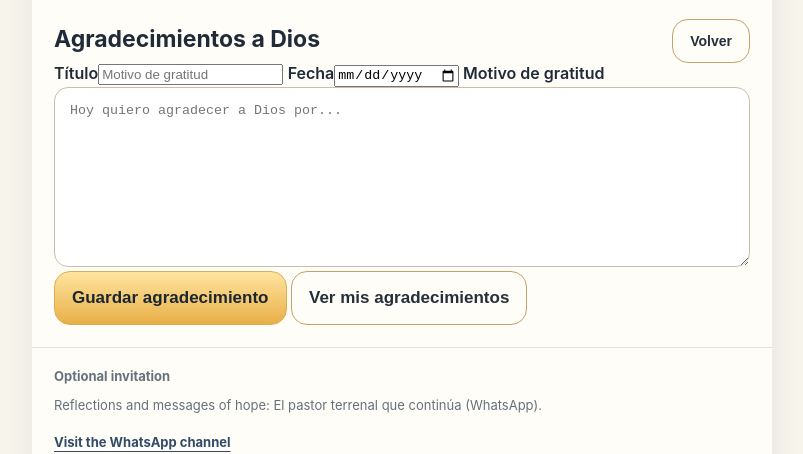
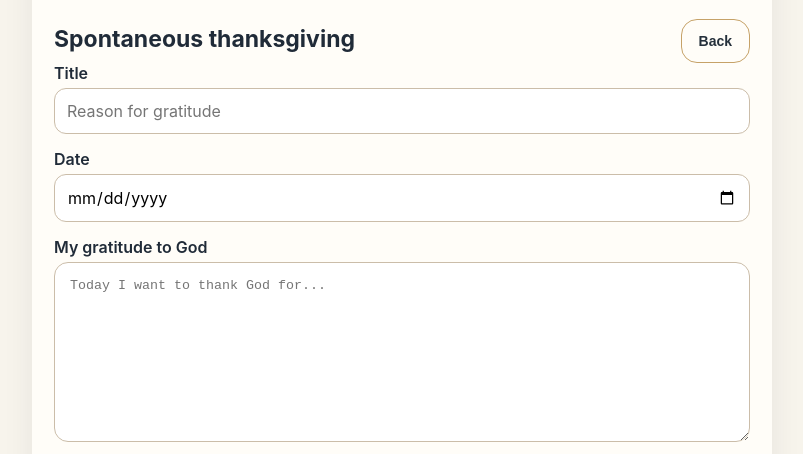
Before and after one commit to 1957Roberto/mis-plegarias, a plain HTML site: page index.html in a window 1280 px wide. Both pictures are taken after a click on the button 640 px from the left and 618 px from the top of the page. Shown: the part 346-800 px from the top of the page, without its empty margins (238-1041 px from the left). Drawn offline with Linux system fonts and the light colour scheme.

Commit message:
Enhance gratitude editor with additional labels and styles

```diff
--- a/index.html
+++ b/index.html
@@ -30,24 +30,43 @@
 
 <section id="gratitudeEditor" class="hidden">
 
-<div class="top"><h2>Agradecimientos a Dios</h2><button class="btn small" data-back>Volver</button></div>
+  <div class="top">
+    <h2 data-i="gratitudesTitle">Agradecimientos espontáneos</h2>
+    <button class="btn small" data-back data-i="back">Volver</button>
+  </div>
 
-<label for="gratitudeTitle">Título</label><input id="gratitudeTitle" type="text" placeholder="Motivo de gratitud">
+  <div style="margin-bottom:15px;">
+    <label for="gratitudeTitle" data-i="gratitudeTitleLabel">Título</label>
+    <input id="gratitudeTitle" type="text"
+      data-placeholder="gratitudeTitlePlaceholder"
+      placeholder="Motivo de gratitud"
+      style="display:block;width:100%;box-sizing:border-box;padding:12px;font:inherit;border:1px solid #cbbda9;border-radius:12px;margin-top:5px;">
+  </div>
 
-<label for="gratitudeDate">Fecha</label><input id="gratitudeDate" type="date">
+  <div style="margin-bottom:15px;">
+    <label for="gratitudeDate" data-i="gratitudeDateLabel">Fecha</label>
+    <input id="gratitudeDate" type="date"
+      style="display:block;width:100%;box-sizing:border-box;padding:12px;font:inherit;border:1px solid #cbbda9;border-radius:12px;margin-top:5px;">
+  </div>
 
-<label for="gratitudeText">Motivo de gratitud</label><textarea id="gratitudeText" maxlength="20000" placeholder="Hoy quiero agradecer a Dios por..."></textarea>
+  <div style="margin-bottom:15px;">
+    <label for="gratitudeText" data-i="gratitudeTextLabel">Mi agradecimiento a Dios</label>
+    <textarea id="gratitudeText" maxlength="20000"
+      data-placeholder="gratitudeTextPlaceholder"
+      placeholder="Hoy quiero agradecer a Dios por..."
+      style="margin-top:5px;"></textarea>
+  </div>
 
-<button class="btn primary" id="saveGratitude">Guardar agradecimiento</button>
+  <button class="btn primary" id="saveGratitude" data-i="gratitudeSave">Guardar agradecimiento</button>
 
-<button class="btn" id="viewGratitudes">Ver mis agradecimientos</button>
+  <button class="btn" id="viewGratitudes" data-i="gratitudeView">Ver mis agradecimientos</button>
 
 </section>
 
 <section id="gratitudeList" class="hidden">
   <div class="top">
-    <h2>Mis agradecimientos</h2>
-    <button class="btn small" id="backGratitudes">Volver</button>
+    <h2 data-i="gratitudeListTitle">Mis agradecimientos</h2>
+    <button class="btn small" id="backGratitudes" data-i="back">Volver</button>
   </div>
   <div id="gratitudeItems" class="list"></div>
 </section>
```
